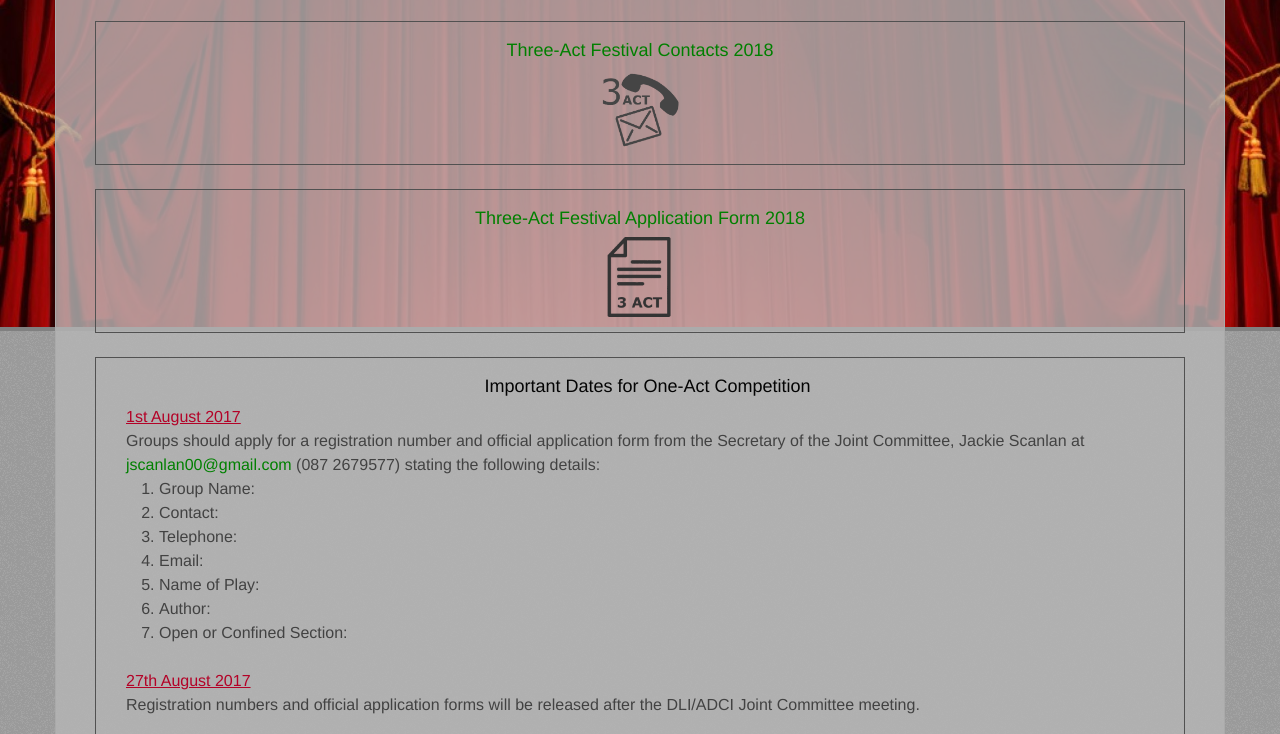
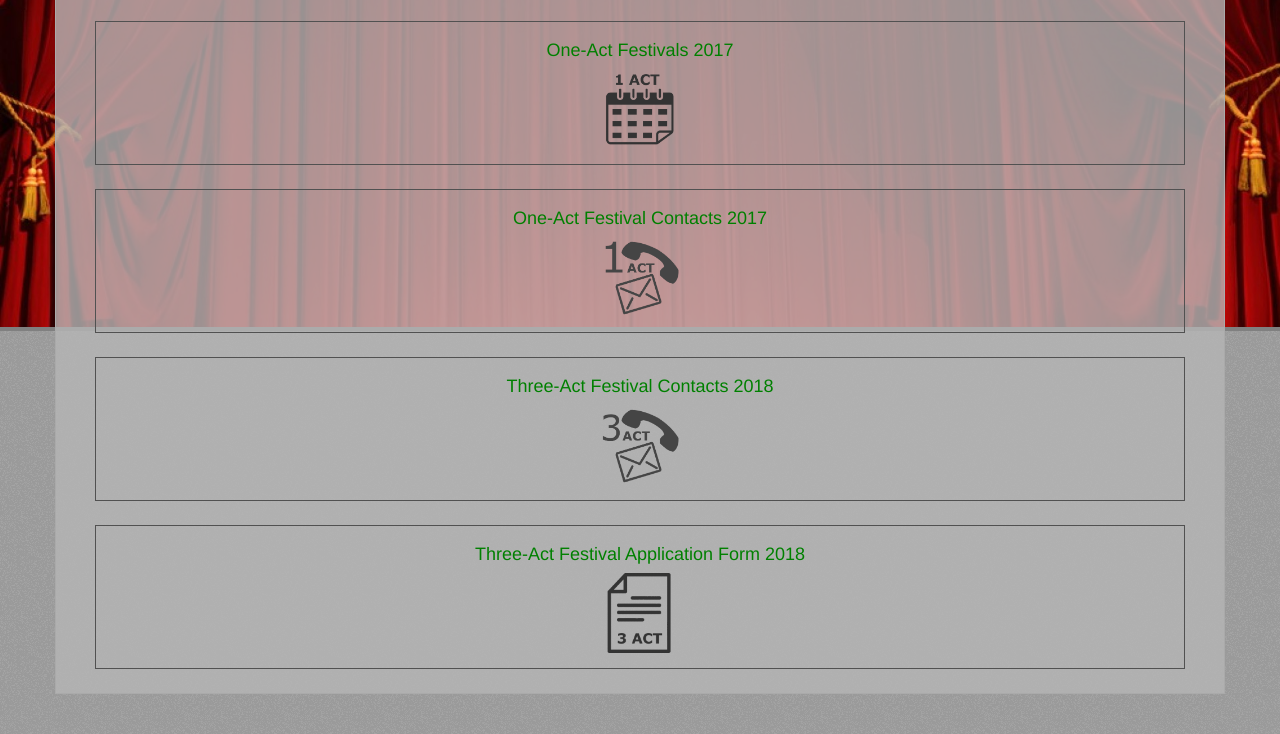
Before and after one commit to hanleyt/ADCI, a plain HTML site: page index.html in a window 1280 px wide. Shown: the part 389-1123 px from the top of the page. Drawn offline with Linux system fonts and the light colour scheme.

Commit message:
Update website for 2017 One-Act competition.

```diff
--- a/index.html
+++ b/index.html
@@ -54,6 +54,21 @@
                 Ireland and to organise annually All Ireland Drama Festivals.</p>
         </article>
 
+        <a href="/festivalList.php?year=2017&oneAct=true">
+            <div class="widget">
+                <h5>One-Act Festivals 2017</h5>
+                <img class="aligncenter" src="/img/1ActLineUp.png" alt="1 Act Festivals" width="80" height="80">
+            </div>
+        </a>
+
+        <a href="/doc/2017/OneActContacts2017.pdf">
+            <div class="widget">
+                <h5>One-Act Festival Contacts 2017</h5>
+                <img class="aligncenter" src="/img/1ActContactIcon.png" alt="One-Act festival Organisers 2017"
+                     width="80" height="80">
+            </div>
+        </a>
+
         <a href="/doc/2018/ThreeActContacts2018.pdf">
             <div class="widget">
                 <h5>Three-Act Festival Contacts 2018</h5>
@@ -70,53 +85,6 @@
             </div>
         </a>
 
-        <article class="widget">
-            <h5 class="article-header">Important Dates for One-Act Competition</h5>
-            <div>
-                <p style="margin-bottom: 0px">
-                    <span style="color: #b30227;text-decoration: underline">1st August 2017</span><br>
-                    Groups should apply for a registration number and official application form from the Secretary
-                    of
-                    the
-                    Joint Committee, Jackie Scanlan at <a href="mailto:jscanlan00@gmail.com" target="_top">jscanlan00@gmail.com</a>
-                    (087 2679577) stating the following details:
-                </p>
-                <ol style="color: rgba(4, 4, 4, 0.64);">
-                    <li>Group Name:</li>
-                    <li>Contact:</li>
-                    <li>Telephone:</li>
-                    <li>Email:</li>
-                    <li>Name of Play:</li>
-                    <li>Author:</li>
-                    <li>Open or Confined Section:</li>
-                </ol>
-            </div>
-
-            <div>
-                <p>
-                    <span style="color: #b30227;text-decoration: underline">27th August 2017</span><br>
-                    Registration numbers and official application forms will be released after the DLI/ADCI
-                    Joint Committee meeting.
-                </p>
-            </div>
-
-            <div>
-                <p>
-                    <span style="color: #b30227;text-decoration: underline">1st September 2017</span><br>
-                    Groups may apply to all festivals from this date on the official application form
-                    issued by the Joint Committee.
-                </p>
-            </div>
-        </article>
-
-        <a href="/doc/2017/OneActContacts2017.pdf">
-            <div class="widget">
-                <h5>One-Act Festival Contacts 2017</h5>
-                <img class="aligncenter" src="/img/1ActContactIcon.png" alt="One-Act festival Organisers 2017"
-                     width="80" height="80">
-            </div>
-        </a>
-
     </main>
 
     <footer class="social-icons">
```
Also changed, not shown: archives.html (+45 -1 lines), festivals.html (+3 -25 lines), results.html (+8 -8 lines).
